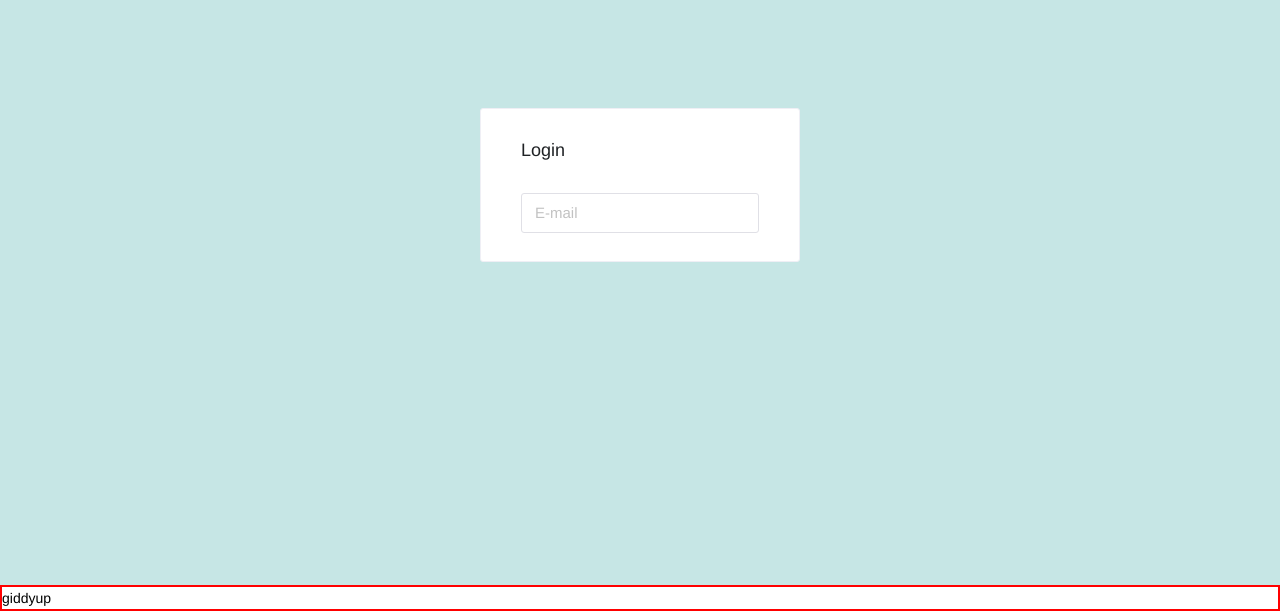
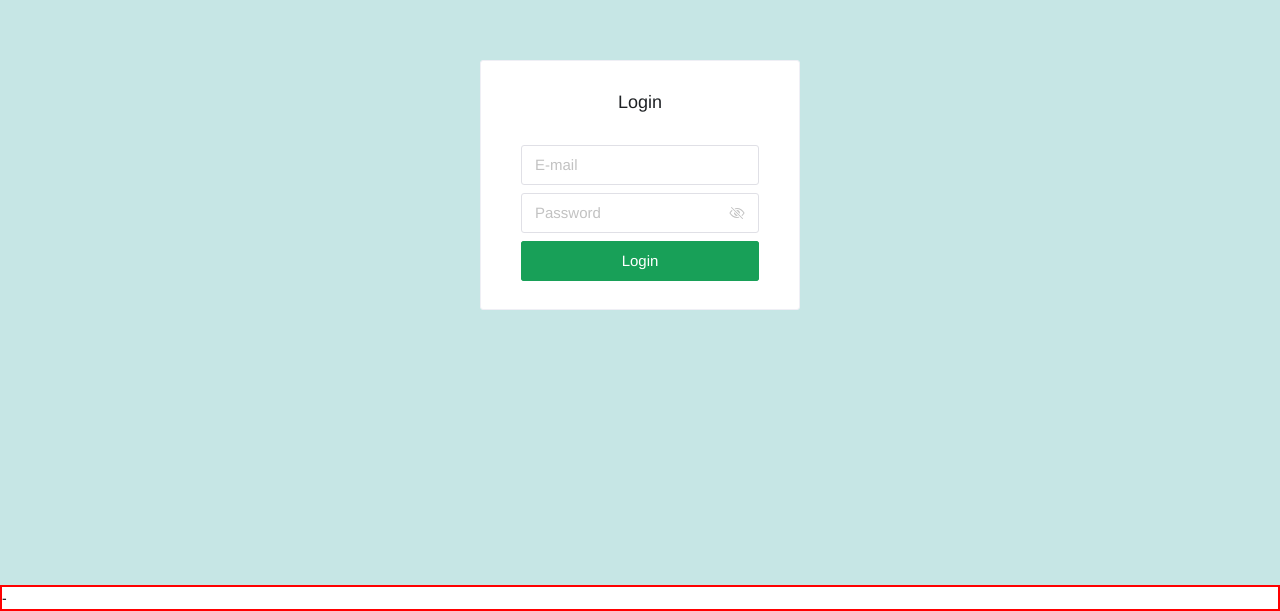
Before and after one commit to ssamilg/personal-hub, a Vue app: page /login in a window 1280 px wide. Shown: the part 215-826 px from the top of the page. Built offline with nearby package versions, Linux system fonts and the light colour scheme; no server answers.

Commit message:
login page initial design completed

```diff
--- a/src/views/Login.vue
+++ b/src/views/Login.vue
@@ -1,12 +1,16 @@
 <script>
-import { reactive, toRefs } from 'vue';
+import { onMounted, reactive, toRefs } from 'vue';
 
 export default {
   name: 'Login',
   setup() {
     const state = reactive({
-      email: 'giddyup',
-      password: '',
+      email: null,
+      password: null,
+    });
+
+    onMounted(() => {
+      console.log('mounted');
     });
 
     return { ...toRefs(state) };
@@ -17,16 +21,33 @@ export default {
 <template>
   <div id="login-page">
     <n-row class="justify-center align-center fill-height">
-      <n-col :span="6">
-        <n-card title="Login" class="form-card" size="huge">
+      <n-col :span="6" class="form-card">
+        <n-card title="Login" size="huge">
           <n-row>
-            <n-input v-model="email" type="text" size="large" placeholder="E-mail"/>
+            <n-space vertical>
+              <n-input v-model:value="email" type="text" size="large" placeholder="E-mail"/>
+
+              <n-input
+                v-model:value="password"
+                size="large"
+                type="password"
+                show-password-on="mousedown"
+                placeholder="Password"
+              />
+
+              <n-row class="justify-center block-btn">
+                <n-button type="primary" size="large">
+                  Login
+                </n-button>
+              </n-row>
+            </n-space>
           </n-row>
         </n-card>
       </n-col>
     </n-row>
     <div style="border:2px solid red">
-      {{ email }}
+      {{ email }} -
+      {{ password }}
     </div>
   </div>
 </template>
@@ -36,7 +57,19 @@ export default {
   height: 100%;
 
   .form-card {
-    // max-width: 30%;
+    .n-card .n-card-header .n-card-header__main {
+      text-align: center;
+    }
+
+    .n-space {
+      width: 100%;
+    }
+
+    .block-btn {
+      .n-button {
+        width: 100%;
+      }
+    }
   }
 }
 </style>
```
